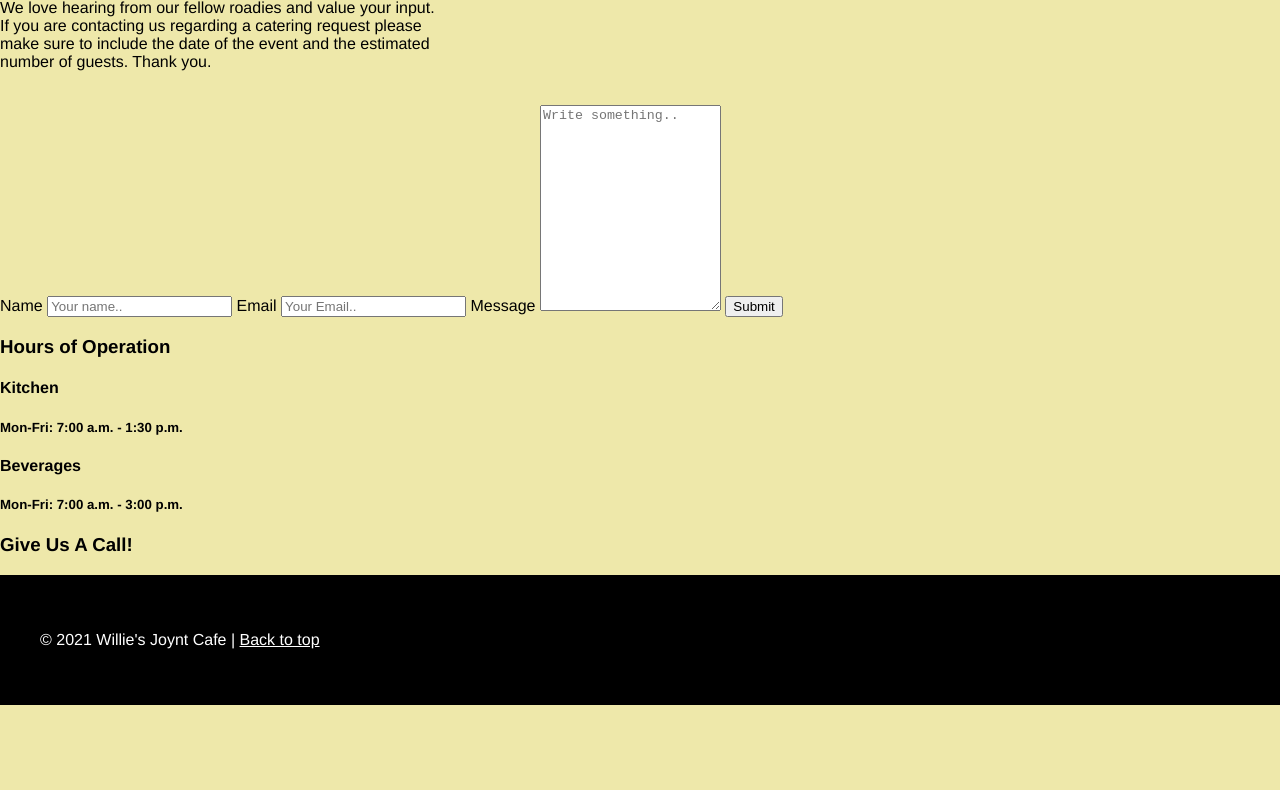
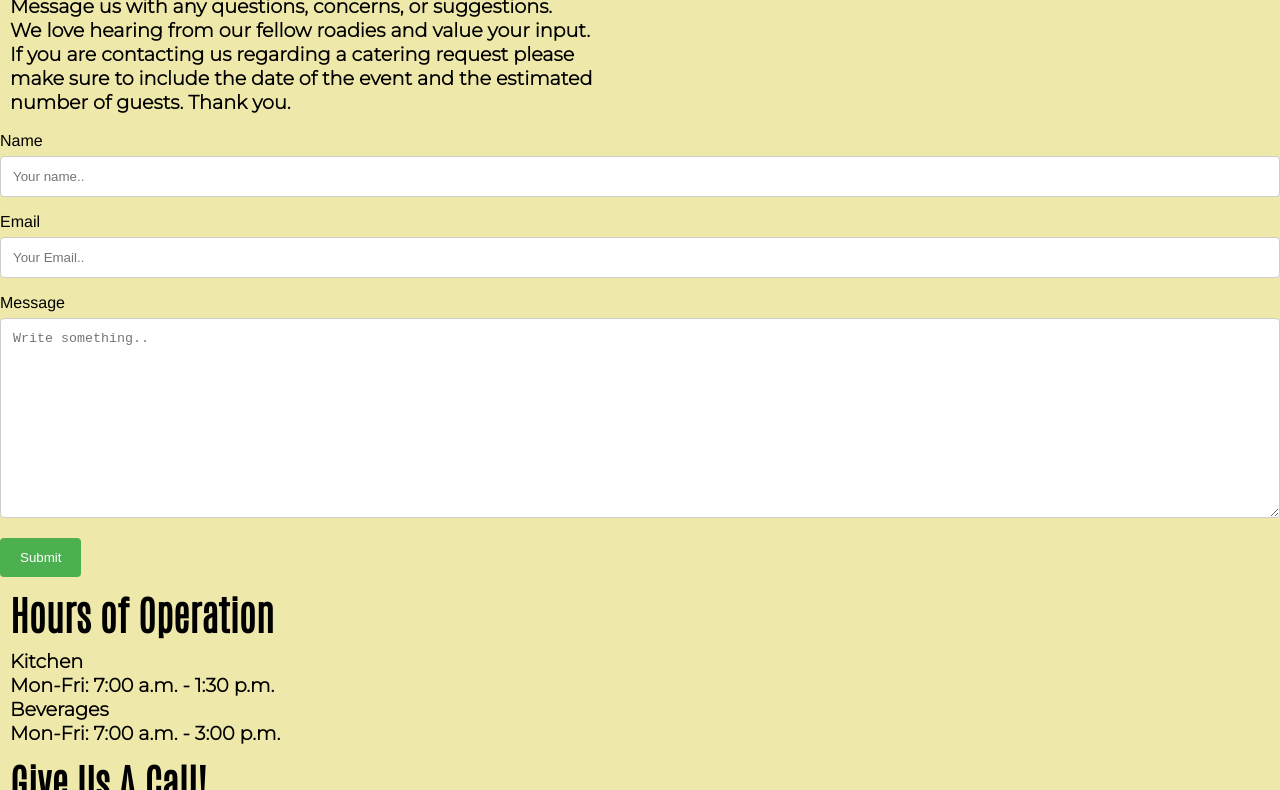
Before and after one commit to breconway/willies-joynt, a plain HTML site: page contact.html in a window 1280 px wide. Shown: the part 126-916 px from the top of the page. Before the commit the page ends 831 px from the top, so only its background shows below. Drawn offline with Linux system fonts and the light colour scheme; a web font is replaced by a local one.

Commit message:
Add files via upload

```diff
--- a/contact.html
+++ b/contact.html
@@ -3,7 +3,7 @@
     <head>
         <meta charset="utf-8">
         <title>Willie's Joynt Cafe</title>
-        <link rel="stylesheet" href="styles.css" type="text/css">
+        <link rel="stylesheet" href="styles-contact.css" type="text/css">
         <meta name="viewport" content="width=device-width, initial-scale=1.0">
         <link rel="preconnect" href="https://fonts.gstatic.com">
         <link href="https://fonts.googleapis.com/css2?family=Antonio:wght@200&family=Baloo+2&family=Dela+Gothic+One&family=Montserrat:wght@300&display=swap" rel="stylesheet">
@@ -22,11 +22,11 @@
   <div class="form-container">
     <form action="thanks.html">
          <h3>What's On Your Mind?</h3>
-         <p> Message us with any questions, concerns, or suggestions. <br>
+         <h5> Message us with any questions, concerns, or suggestions. <br>
          We love hearing from our fellow roadies and value your input.<br>
          If you are contacting us regarding a catering request please<br>
          make sure to include the date of the event and the estimated <br>
-         number of guests. Thank you.</p>
+         number of guests. Thank you.</h5>
          <br>
 
       <label for="name">Name</label>
--- a/styles-contact.css
+++ b/styles-contact.css
@@ -71,18 +71,26 @@ input[type=submit]:hover {
 
 
 h3{
+  margin:10px;
+  padding:inherit;
   color: black;
   font-size: 2.5em;
   font-family: Antonio, sans-serif;
 }
 
 h4{
+  margin:auto;
+  margin-left: 10px;
+  padding: inherit;
   color: black;
   font-size: 1.2em;
   font-family: Montserrat, sans-serif
 }
 
 h5{
+  margin: auto;
+  margin-left: 10px;
+  padding: inherit;
   color: black;
   font-size: 1.2em;
   font-family: Montserrat, sans-serif
```
